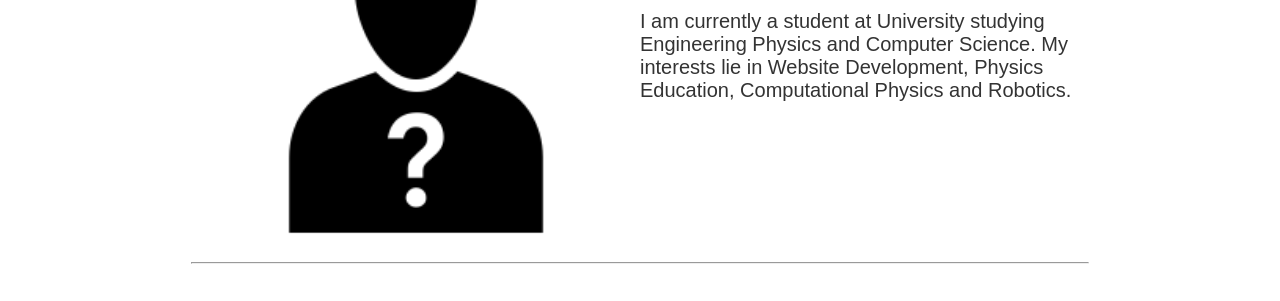
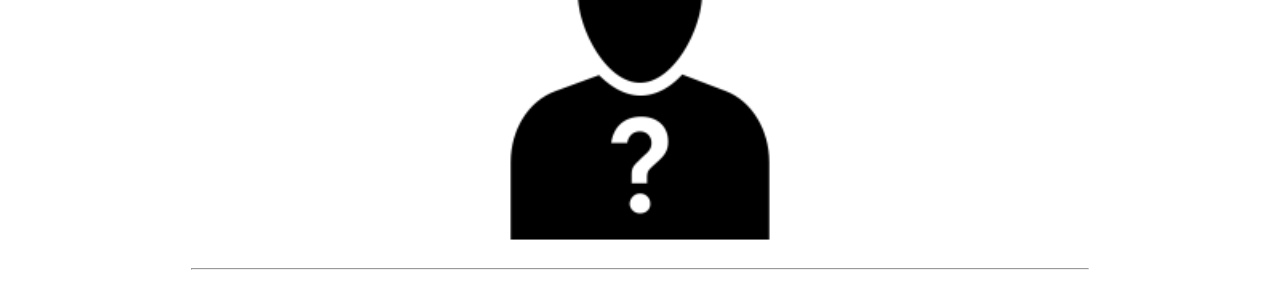
Before and after one commit to jbierowiec/jancbierowiec_old, a plain HTML site: page index.html in a window 1280 px wide. Shown: the part 273-574 px from the top of the page. Drawn offline with Linux system fonts and the light colour scheme.

Commit message:
third commit

```diff
--- a/index.html
+++ b/index.html
@@ -85,13 +85,21 @@
 			font-size: 20px;
 		}
 
+		/*
 		.about .images {
 			width: 70%;
 			margin: auto;
 			max-width: 1000px;
 		}
+		*/
 
-		.about .images img {
+		.images {
+			width: 50%;
+			margin: auto;
+			max-width: 1000px;
+		}
+
+		img {
 			width: 100%;
 		}
 
@@ -104,10 +112,24 @@
 			color: #a1a9a17d;
 		}
 
+		/*
 		@media (min-width: 650px) {
 			.about {
 				display: grid;
 				grid-template-columns: repeat(2, 1fr);
+			}
+		}
+		*/
+
+		@media (min-width: 650px) {
+			.images {
+				width: 35%;
+			}
+		}
+
+		@media (min-width: 900px) {
+			.images {
+				width: 25%;
 			}
 		}
 	</style>
@@ -136,6 +158,17 @@
 	<br>
 	<hr>
 	<br>
+	<div class="images">
+		<img src="unknown-man.png" alt="Jan C. Bierowiec">
+	</div>
+	<br>
+	<hr>
+	<br>
+	<div class="about">
+		<h2>About me</h2>
+		<p>I am currently a student at University studying Engineering Physics and Computer Science. My interests lie in Website Development, Physics Education, Computational Physics and Robotics.</p>
+	</div>
+	<!--
 	<div class="about">
 		<div class="images">
 			<img src="unknown-man.png" alt="Jan C. Bierowiec">
@@ -145,6 +178,7 @@
 			<p>I am currently a student at University studying Engineering Physics and Computer Science. My interests lie in Website Development, Physics Education, Computational Physics and Robotics.</p>
 		</div>
 	</div>
+	--->
 	<br>
 	<hr>
 	<br>
@@ -168,8 +202,8 @@
         let previousContent
 
         const switchLanguage = (language, content) => {
-		  	const aboutTitle = document.querySelector('.about .content h2')
-          	const aboutContent = document.querySelector('.about .content p')
+		  	const aboutTitle = document.querySelector('.about h2')
+          	const aboutContent = document.querySelector('.about p')
 		  	const projectTitle = document.querySelector('.projects h2')
 		  	const projectContent = document.querySelector('.projects p')
 			const contactTitle = document.querySelector('.contact h2')
```
